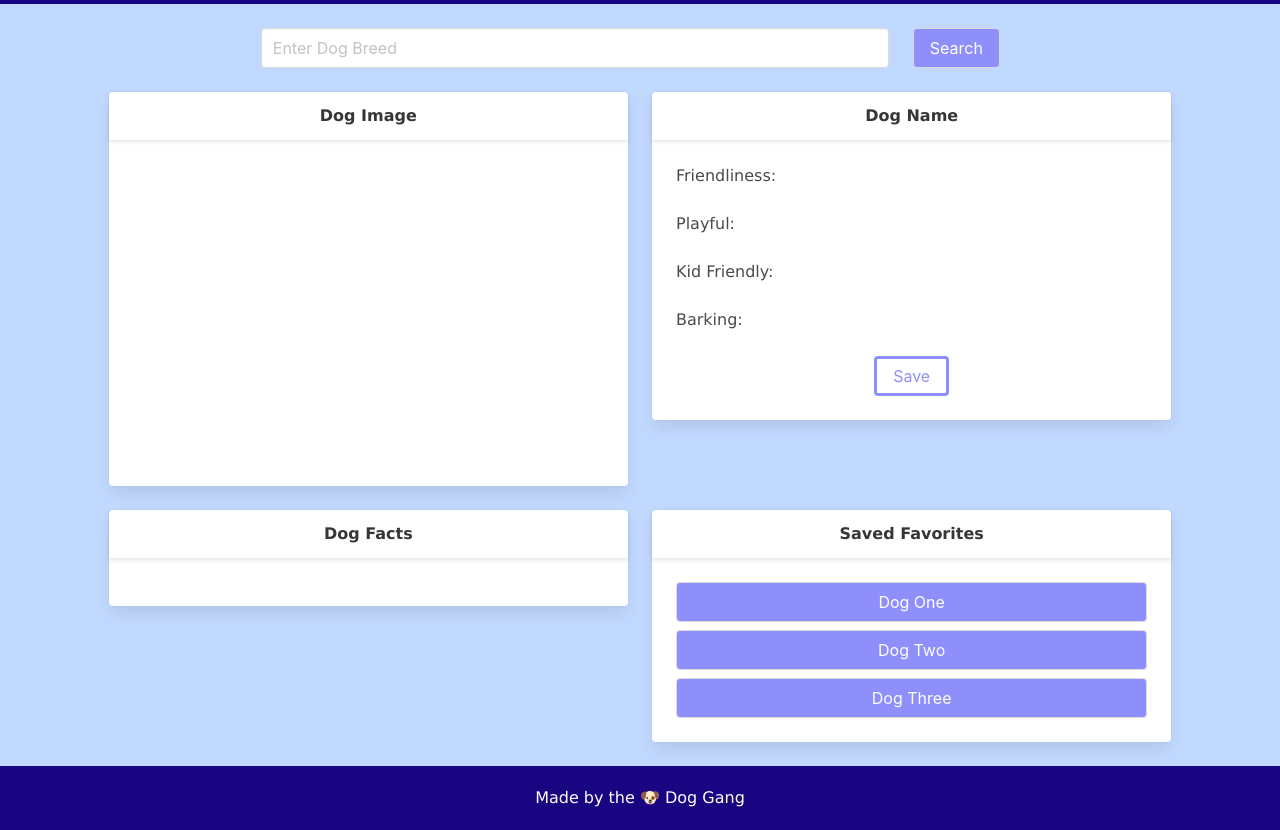
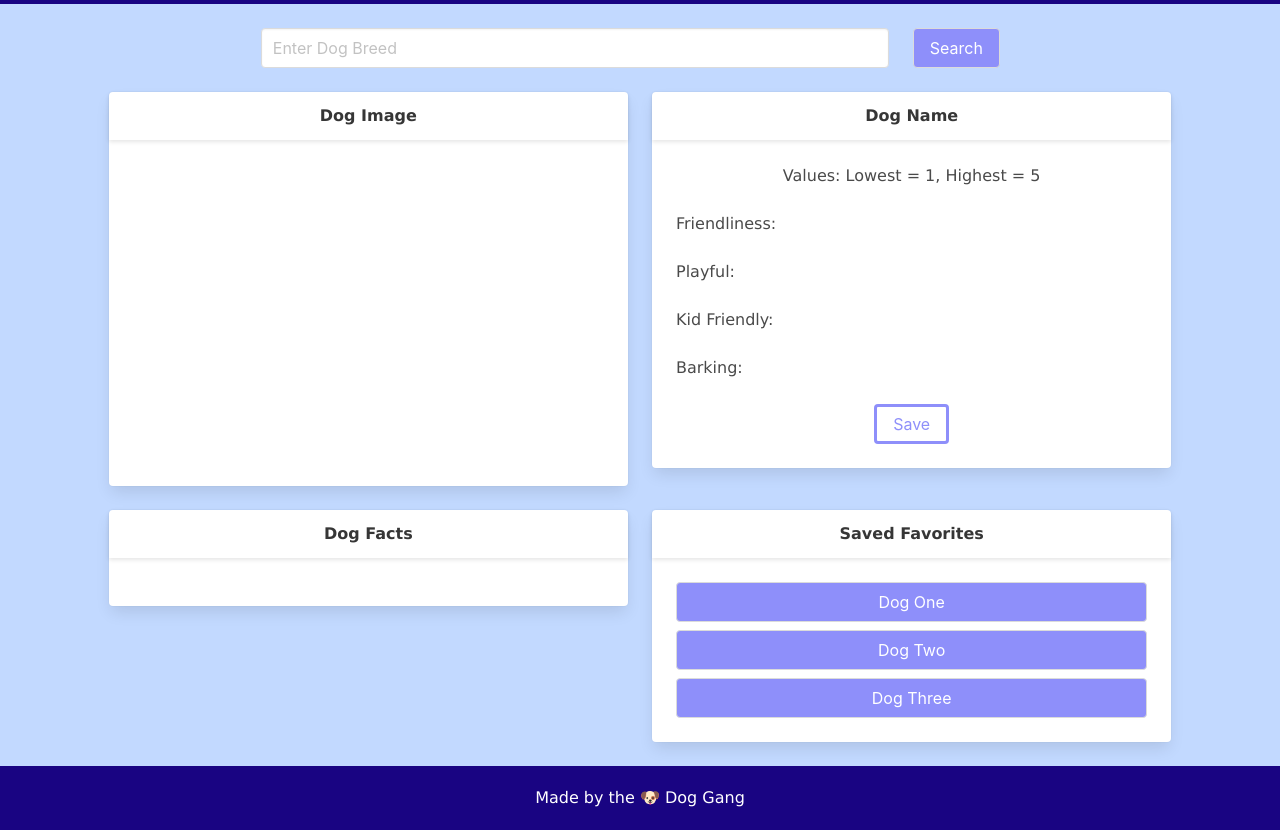
Before and after one commit to Lychnian/dog-breeds-for-you, a plain HTML site: page index.html in a window 1280 px wide. Shown: the part 84-914 px from the top of the page. Drawn offline with nearby package versions, Linux system fonts and the light colour scheme; no server answers; a web font is replaced by a local one.

Commit message:
added values for dog stats

```diff
--- a/index.html
+++ b/index.html
@@ -65,6 +65,7 @@
                             <p class="card-header-title is-centered" id="name">Dog Name</p>
                         </div>
                         <div class="card-content">
+                            <p class="block is-centered is-flex is-justify-content-center">Values: Lowest = 1, Highest = 5</p>
                             <div class="block">
                                 <ul>
                                     <li class="block" id="friendly">Friendliness: </li>
```
